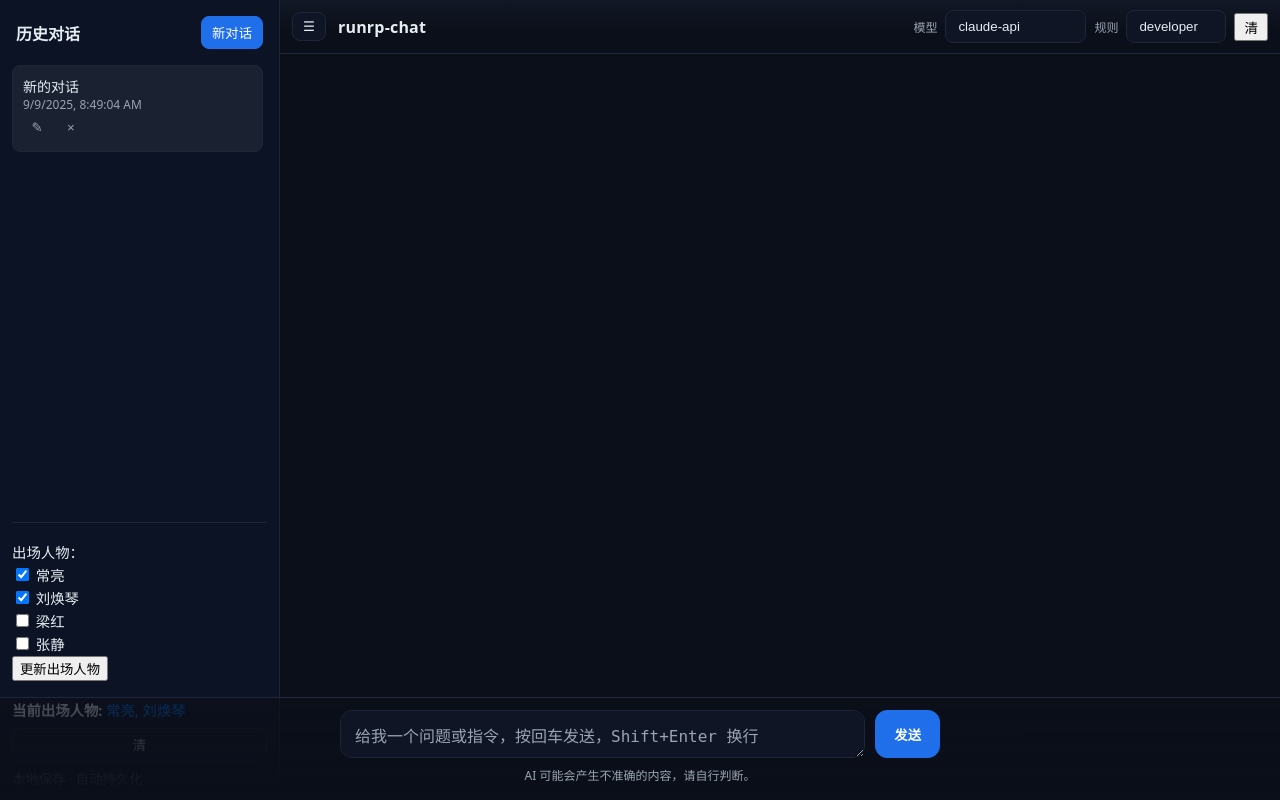
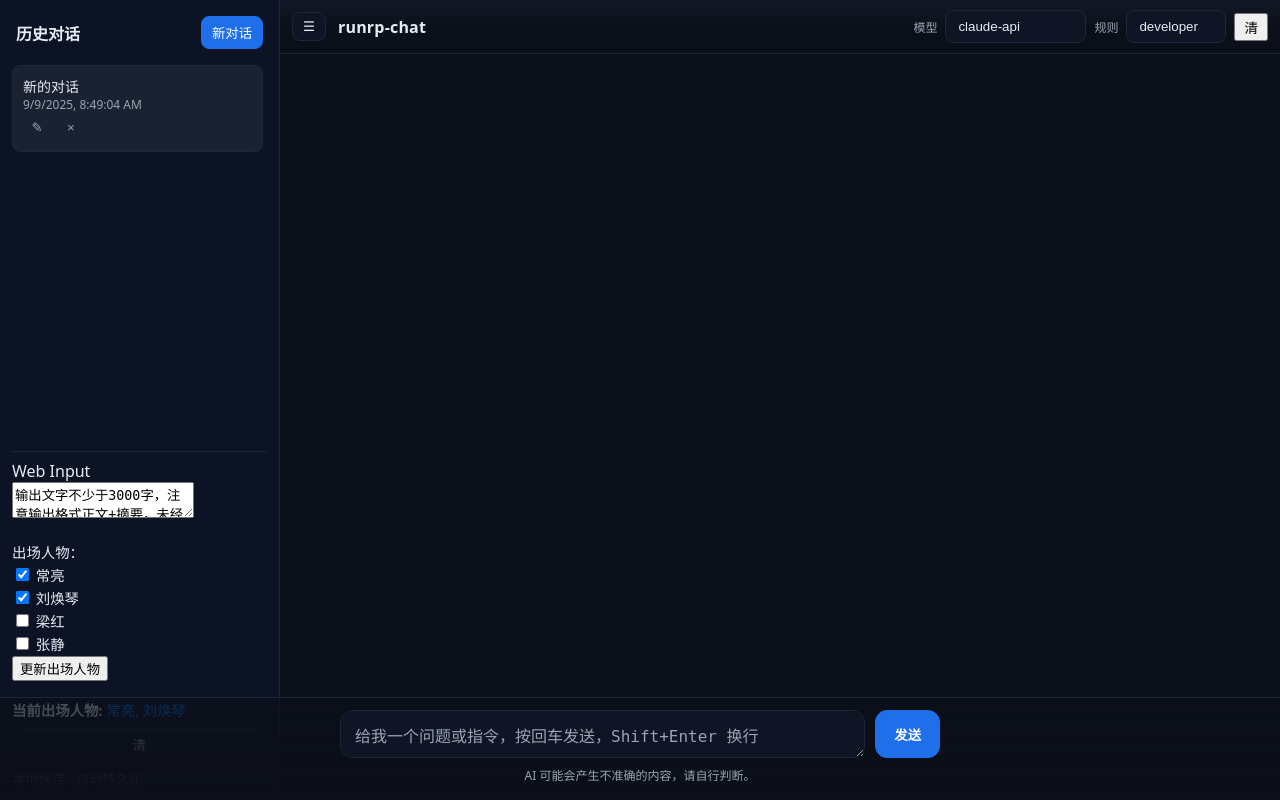
Before and after one commit to cangliangxyx/runrp-chat, a FastAPI app: page / in a window 1280 px wide. Run offline with FastAPI, Linux system fonts and the light colour scheme.

Commit message:
v1.0.2 修改index.html展示风格

```diff
--- a/app.py
+++ b/app.py
@@ -53,7 +53,8 @@ async def index(request: Request):
 async def chat(
     model: str = Form(...),
     prompt: str = Form(...),
-    system_rule: str = Form("default")
+    system_rule: str = Form("default"),
+    web_input: str = Form("")
 ):
     if model not in list_model_ids():
         raise HTTPException(status_code=400, detail=f"模型 '{model}' 不存在")
@@ -69,7 +70,8 @@ async def chat(
                 model_name=model,
                 user_input=prompt,
                 system_instructions=system_prompt,
-                personas=current_personas
+                personas=current_personas,
+                web_input=web_input,
             ):
                 yield chunk
 
--- a/static/script.js
+++ b/static/script.js
@@ -11,6 +11,8 @@
   const btnNew = document.getElementById("btn-new");
   const btnClearAll = document.getElementById("btn-clear-all");
   const convList = document.getElementById("conv-list");
+  const webInputEl = document.getElementById("web_input");
+
 
   // 遮罩层，用于小屏幕点击关闭侧栏
   const overlay = document.createElement("div");
@@ -203,6 +205,7 @@
     formData.append("prompt", prompt);
     formData.append("conversation_id", conv?.id || "");
     formData.append("history", JSON.stringify(conv?.messages || []));
+    formData.append("web_input", webInputEl?.value.trim() || ""); // ✅ 新增
 
     sendBtn.disabled = promptEl.disabled = true;
 
--- a/templates/index.html
+++ b/templates/index.html
@@ -22,8 +22,14 @@
         <!-- 会话项由脚本注入 -->
       </nav>
 
-      <!-- 出场人物选择 -->
       <div class="sidebar-footer">
+          <!-- 新增 web_input 输入框 -->
+        <div class="web-input-container">
+          <label for="web_input">Web Input</label>
+          <textarea id="web_input" name="web_input" rows="2">输出文字不少于3000字，注意输出格式正文+摘要，未经指令禁止射精、高潮、切换场景或结束剧情
+          </textarea>
+        </div>
+        <!-- 出场人物选择 -->
         <div class="personas-selection">
           <label>出场人物：</label>
           <div id="persona-list"></div>
--- a/utils/stream_chat_app.py
+++ b/utils/stream_chat_app.py
@@ -55,6 +55,7 @@ async def execute_model_for_app(
     user_input: str,
     system_instructions: str,
     personas: list[str],
+    web_input: str = ""
 ) -> AsyncGenerator[str, None]:
     """
     专供 Web 使用的模型执行器
@@ -95,13 +96,14 @@ async def execute_model_for_app(
     if history_entries:
         summary_text = "\n".join([f"{e['assistant']}" for e in history_entries if e['assistant']])
         if summary_text:
-            messages.append({"role": "system", "content": f"历史摘要（仅参考，不要重复）：\n{summary_text}"})
+            messages.append({"role": "system", "content": f"历史摘要（仅参考，不要重复描写内容）：\n{summary_text}"})
 
     # ④ 当前用户输入
     current_user_message = {
         "role": "user",
-        "content": f"输出文字不少于3000字，注意输出格式正文+摘要，用户输入内容：{user_input}。未经指令禁止射精、高潮、切换场景或结束剧情"
+        "content": f"{web_input}，用户输入内容：{user_input}。"
     }
+
     messages.append(current_user_message)
 
     # 打印彩色消息列表
```
Also changed, not shown: static/custom.js (line endings or trailing spaces).
